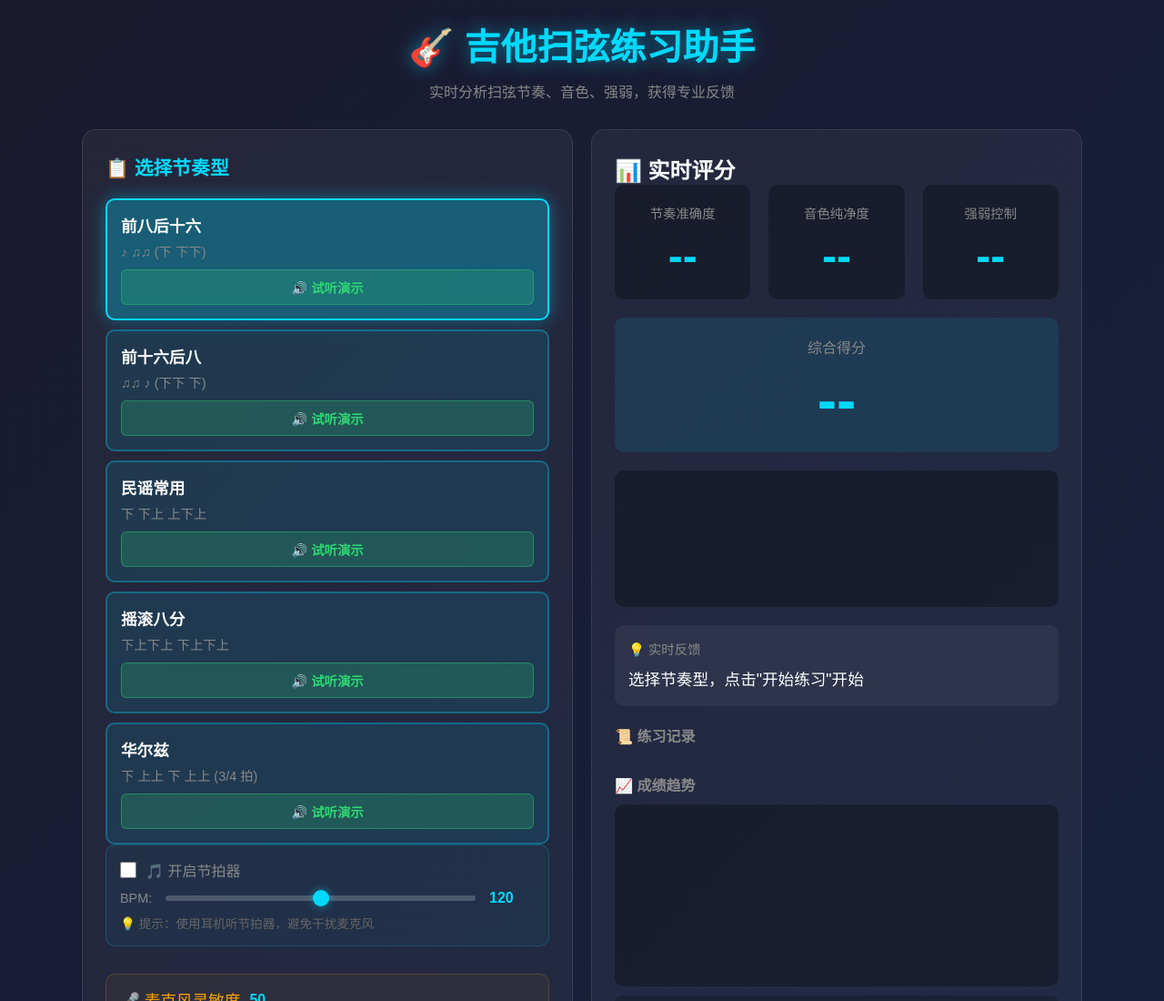
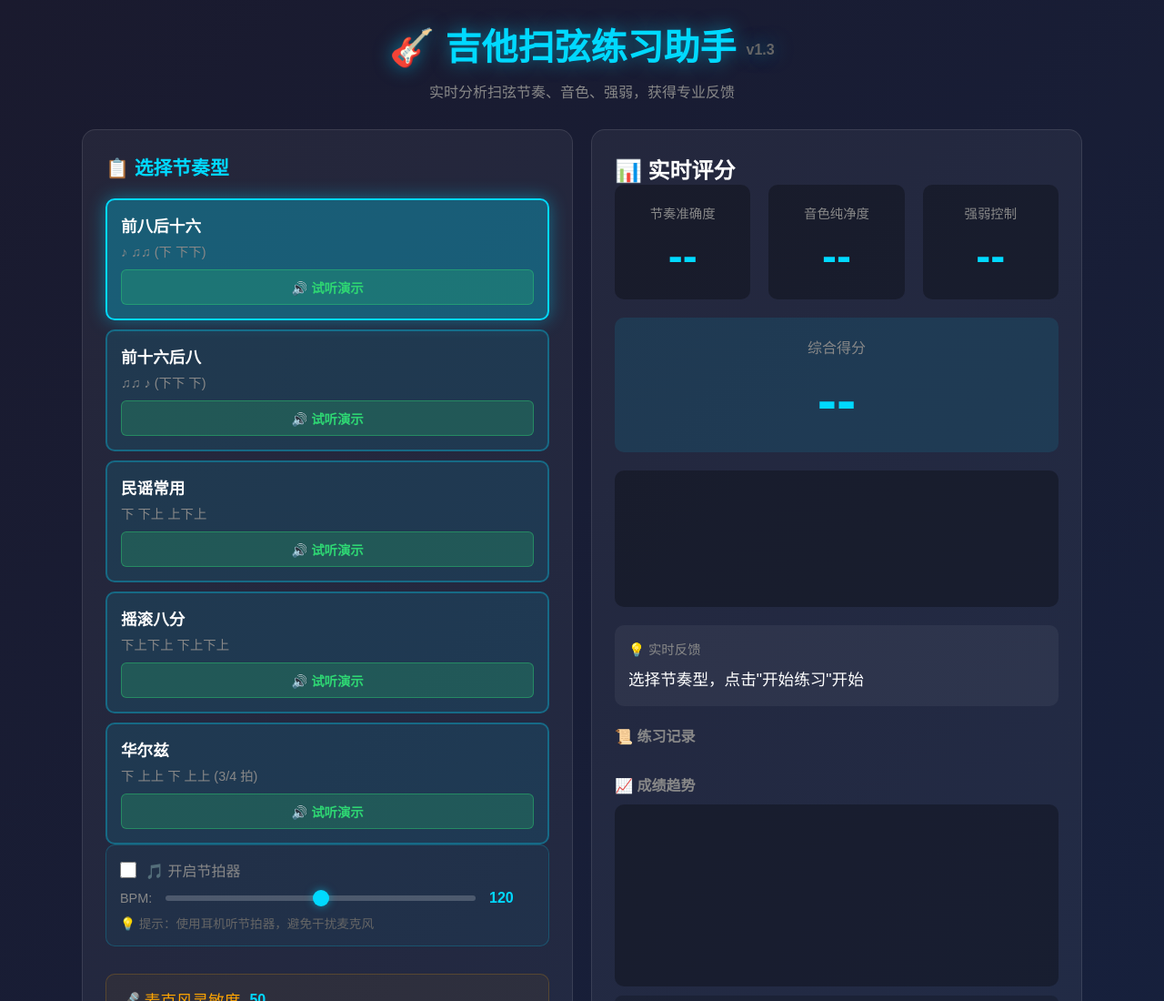
Before and after one commit to squall0629/guitar-strum-trainer, a website: page index.html in a window 1280 px wide. Shown: the top 1100 px of the page at 91% size. Drawn offline with Linux system fonts and the light colour scheme.

Commit message:
feat: 添加版本号 v1.3 到界面和日志

```diff
--- a/index.html
+++ b/index.html
@@ -387,7 +387,7 @@
 <body>
   <div class="container">
     <header>
-      <h1>🎸 吉他扫弦练习助手</h1>
+      <h1>🎸 吉他扫弦练习助手 <span style="font-size:0.4em; color:#666; vertical-align:middle;">v1.3</span></h1>
       <p>实时分析扫弦节奏、音色、强弱，获得专业反馈</p>
     </header>
 
--- a/renderer.js
+++ b/renderer.js
@@ -73,9 +73,12 @@ let metronomeToggle, bpmSlider, bpmValue, demoButtons;
 let sensitivitySlider, sensitivityValue, thresholdDisplay;
 let statsChartCanvas, statsChartCtx, avgScoreEl, maxScoreEl, practiceCountEl;
 
+// 版本号
+const APP_VERSION = 'v1.3';
+
 // 初始化
 function init() {
-  console.log('[GuitarStrumTrainer] 开始初始化...');
+  console.log(`[GuitarStrumTrainer] ${APP_VERSION} 开始初始化...`);
 
   // 获取所有 DOM 元素
   btnStart = document.getElementById('btnStart');
```
